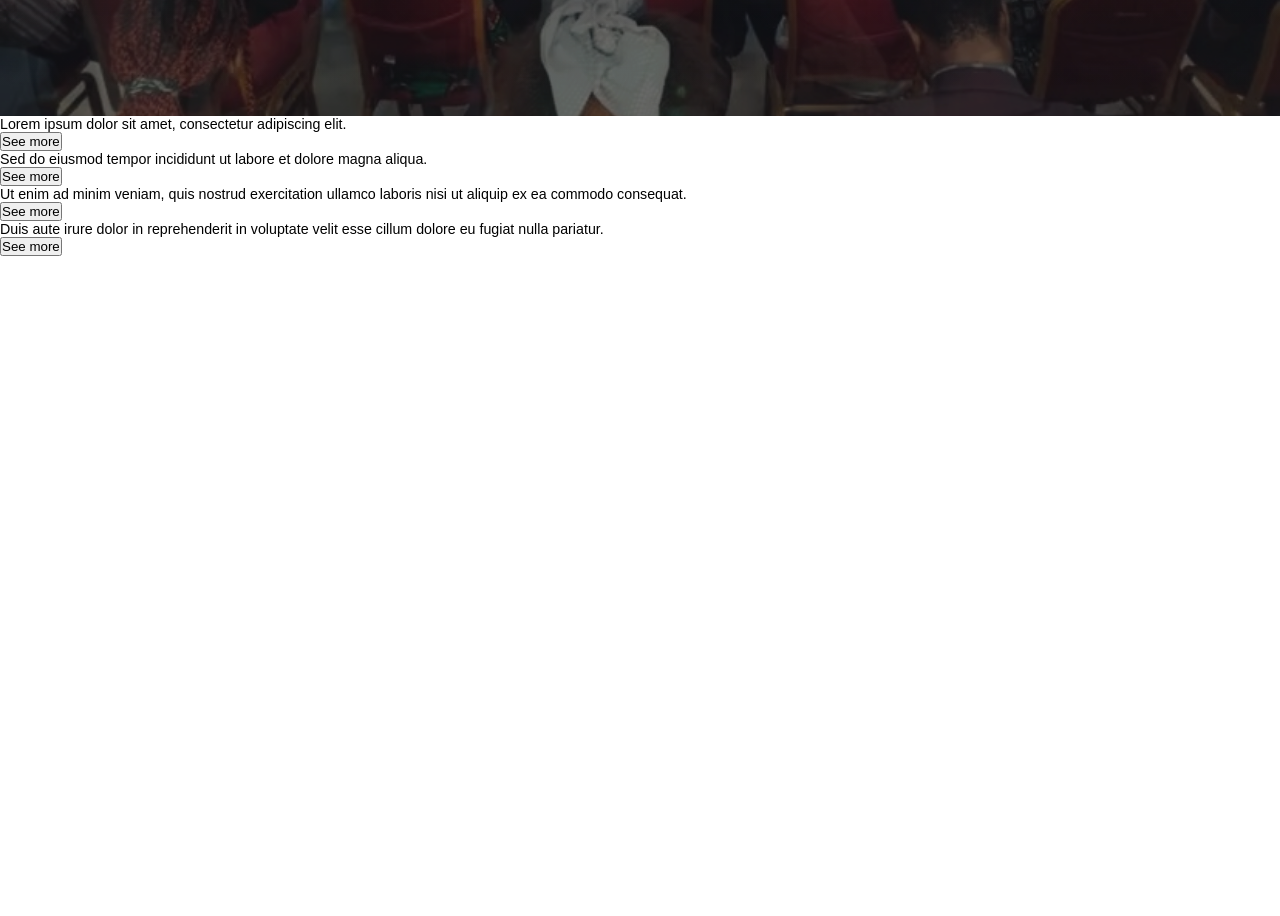
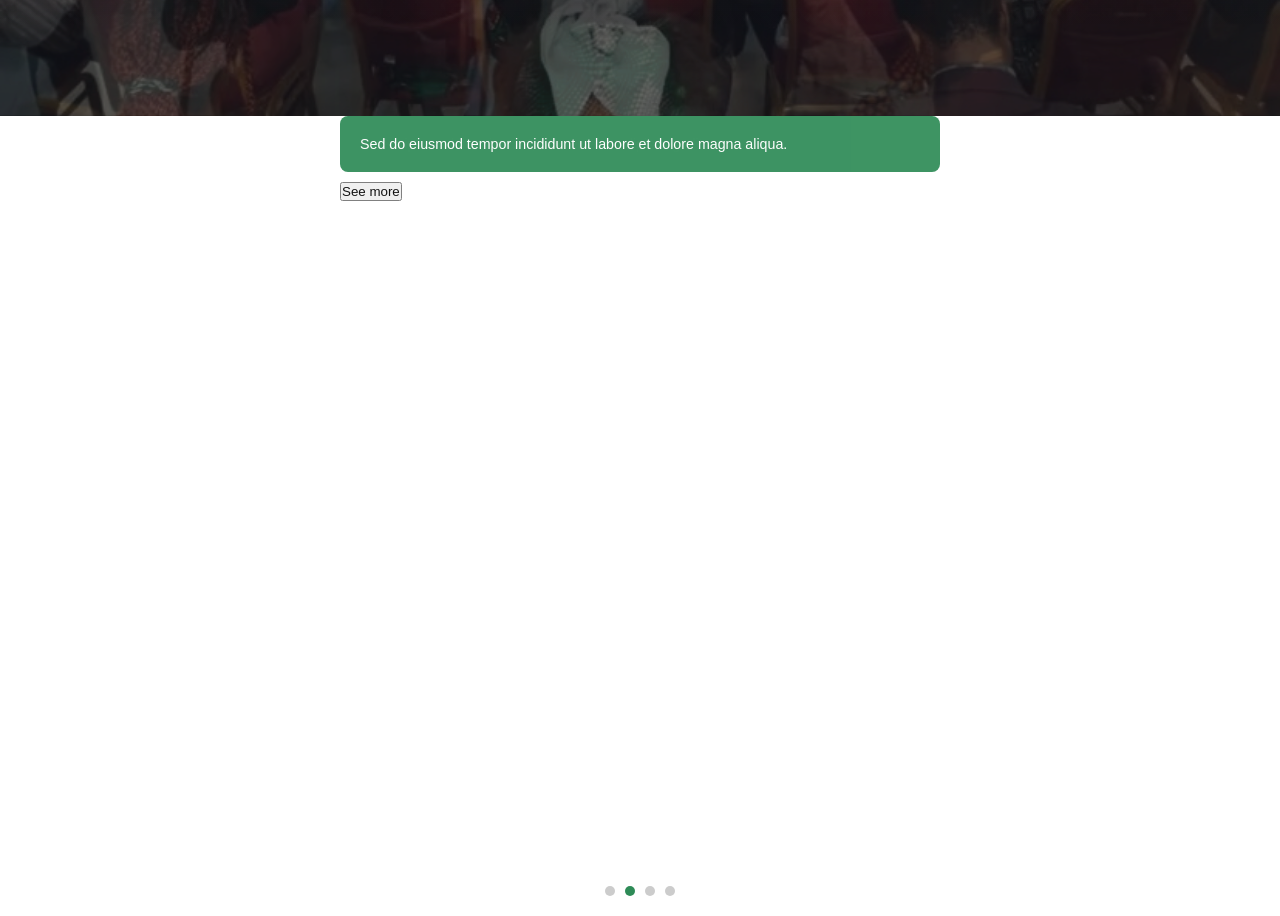
Before and after one commit to Iydeejames/Fortress-of-hope, a React (Create React App) app: page / in a window 1280 px wide. Shown: the part 684-1600 px from the top of the page. Before the commit the page ends 940 px from the top, so only its background shows below. Built offline with nearby package versions, Linux system fonts and the light colour scheme.

Commit message:
Update App.css

```diff
--- a/src/App.css
+++ b/src/App.css
@@ -158,3 +158,67 @@ body {
   margin-top: 3.5rem;
   font-family: Arial, Helvetica, sans-serif;
 }
+
+/* BannerSection.css */
+.custom-banner-section {
+  height: 100vh;
+  position: relative;
+  width: 100%;
+  max-width: 600px; /* Adjust width as needed */
+  margin: 0 auto;
+  overflow: hidden;
+}
+
+.custom-slideshow {
+  display: flex;
+  flex-direction: column;
+}
+
+.custom-slide {
+  transition: opacity 1s ease-in-out;
+  opacity: 0;
+  position: absolute;
+  width: 100%;
+}
+
+.custom-slide p {
+  background-color: seagreen;
+  color: white;
+  padding: 20px;
+  border-radius: 8px;
+  margin: 0;
+  overflow: hidden;
+  text-overflow: ellipsis;
+  display: -webkit-box;
+  -webkit-line-clamp: 5; /* Show half of the text */
+  -webkit-box-orient: vertical;
+}
+
+.custom-slide.custom-active {
+  opacity: 1;
+}
+
+.custom-slide button {
+  margin-top: 10px;
+}
+
+.custom-dot-container {
+  position: absolute;
+  bottom: 20px;
+  left: 50%;
+  transform: translateX(-50%);
+  display: flex;
+}
+
+.custom-dot {
+  width: 10px;
+  height: 10px;
+  border-radius: 50%;
+  background-color: #ccc;
+  margin: 0 5px;
+  cursor: pointer;
+}
+
+.custom-dot.custom-active {
+  background-color: seagreen;
+}
```
